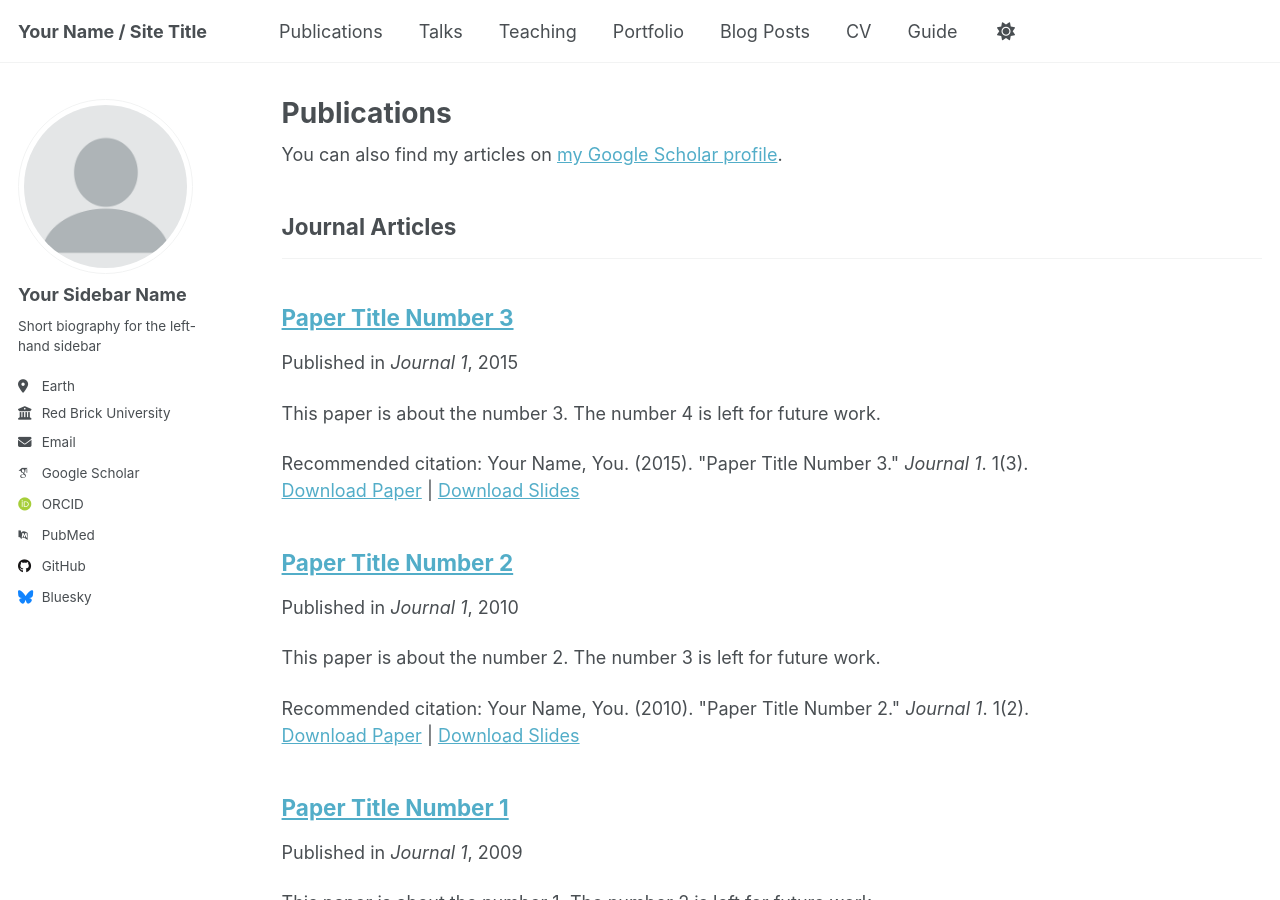
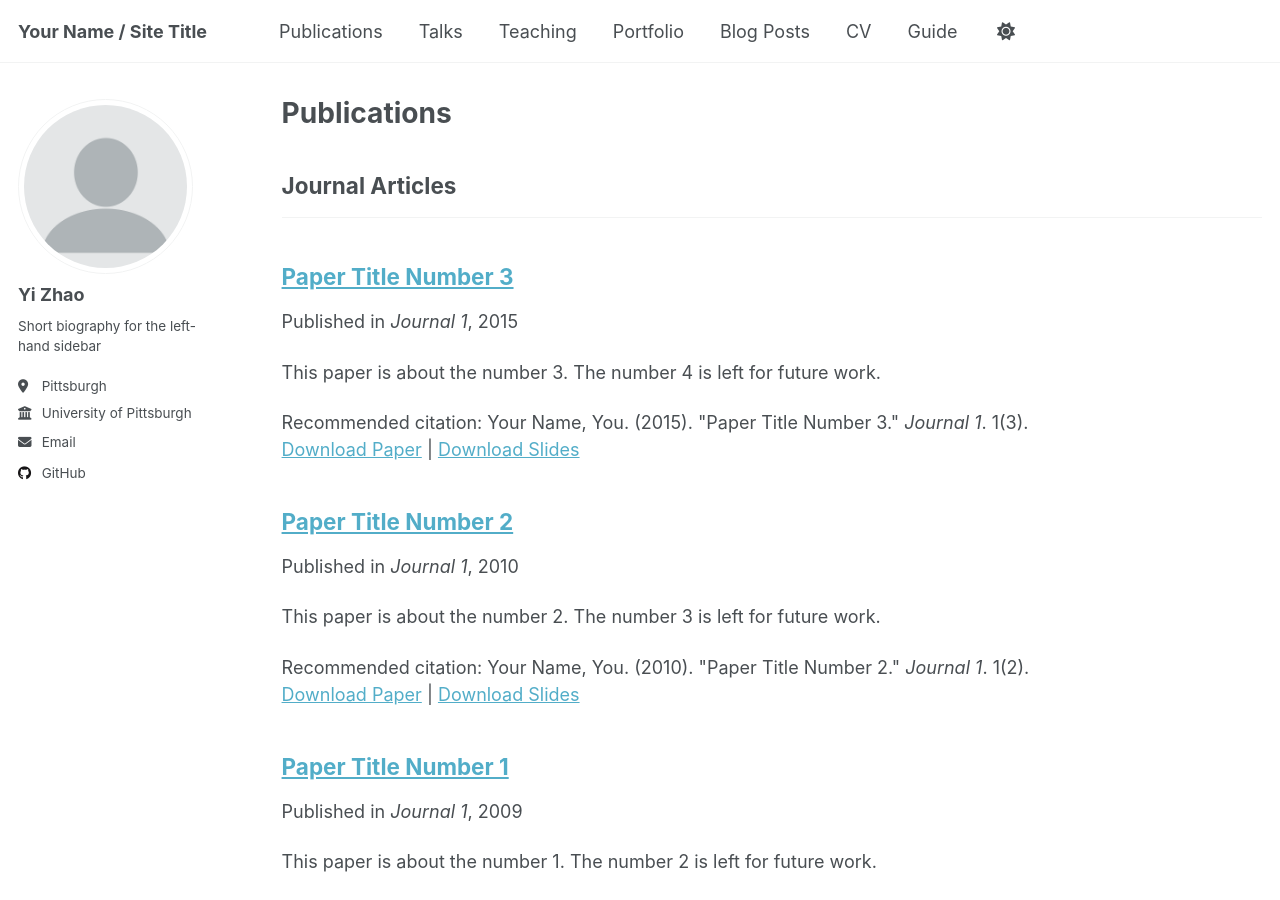
Before and after one commit to YiZhao999/YiZhao999.github.io, a Jekyll site: the page built from _pages/publications.html, in a window 1280 px wide and 900 px high. Built offline with Jekyll 4.4.1, drawn with Linux system fonts in a browser that asks for light colours; some web fonts are replaced; a script that is not in the unit is left out; part of the change alters nothing that is shown.

Commit message:
Update personal information in _config.yml

```diff
--- a/_config.yml
+++ b/_config.yml
@@ -13,9 +13,9 @@ title                    : "Your Name / Site Title"
 title_separator          : "-"
 name                     : &name "Your Name"
 description              : &description "personal description"
-url                      : https://academicpages.github.io # the base hostname & protocol for your site e.g. "https://[your GitHub username].github.io" or if you already have some other page hosted on Github then use "https://[your GitHub username].github.io/[Your Repo Name]"
+url                      : https://yizhao999.github.io # the base hostname & protocol for your site e.g. "https://[your GitHub username].github.io" or if you already have some other page hosted on Github then use "https://[your GitHub username].github.io/[Your Repo Name]"
 baseurl                  : "" # the subpath of your site, e.g. "/blog"
-repository               : "academicpages/academicpages.github.io"
+repository               : "YiZhao999/yizhao999.github.io"
 
 # Site Author - The following control what appear as part of the author content on the side bar.
 #               If a field is blank the icon and link will not appear, otherwise it will be shown.
@@ -23,25 +23,13 @@ repository               : "academicpages/academicpages.github.io"
 author:
   # Biographic information
   avatar           : "profile.png"
-  name             : "Your Sidebar Name"
+  name             : "Yi Zhao"
   pronouns         : # example: "she/her"
   bio              : "Short biography for the left-hand sidebar"
-  location         : "Earth"
-  employer         : "Red Brick University"
+  location         : "Pittsburgh"
+  employer         : "University of Pittsburgh"
   uri              : # URL
-  email            : "none@example.org"
-
-  # Academic websites
-  academia         : # URL
-  arxiv            : # URL - Update with the correct link to your profile
-  googlescholar    : "https://scholar.google.com/citations?user=PS_CX0AAAAAJ"
-  inspire-hep      : # URL
-  impactstory      : # URL
-  orcid            : "http://orcid.org/yourorcidurl"
-  semantic         : # URL
-  pubmed           : "https://www.ncbi.nlm.nih.gov/pubmed/?term=john+snow"
-  researchgate     : # URL
-  scopus           : # URL
+  email            : "zoz20@pitt.edu"
 
   # Repositories and software development
   bitbucket        : # Username - Update with your username on the site
@@ -50,33 +38,6 @@ author:
   github           : "academicpages"
   kaggle           : # Username
   stackoverflow    : # User number or user number and name (i.e., use "1" or "1/jeff-atwood")
-
-  # Social media
-  artstation       : # Username
-  bluesky          : "bsky.app" # Replace this with you Bluesky username
-  facebook         : # Username
-  flickr           : # Username
-  foursquare       : # Username
-  goodreads        : # Username
-  google_plus      : # Username
-  keybase          : # Username
-  instagram        : # Username
-  lastfm           : # Username
-  linkedin         : # Username
-  mastodon         : # URL
-  medium           : # URL
-  pinterest        : # Username
-  soundcloud       : # Username
-  steam            : # Username
-  telegram         : # URL
-  tumblr           : # Username
-  twitter          : # Username for X / Twitter
-  vine             : # Username
-  weibo            : # Username
-  wikipedia        : # Username
-  xing             : # Username
-  youtube          : # Username
-  zhihu            : # Username
 
 # Publication Category - The following the list of publication categories and their headings
 publication_category:
```
